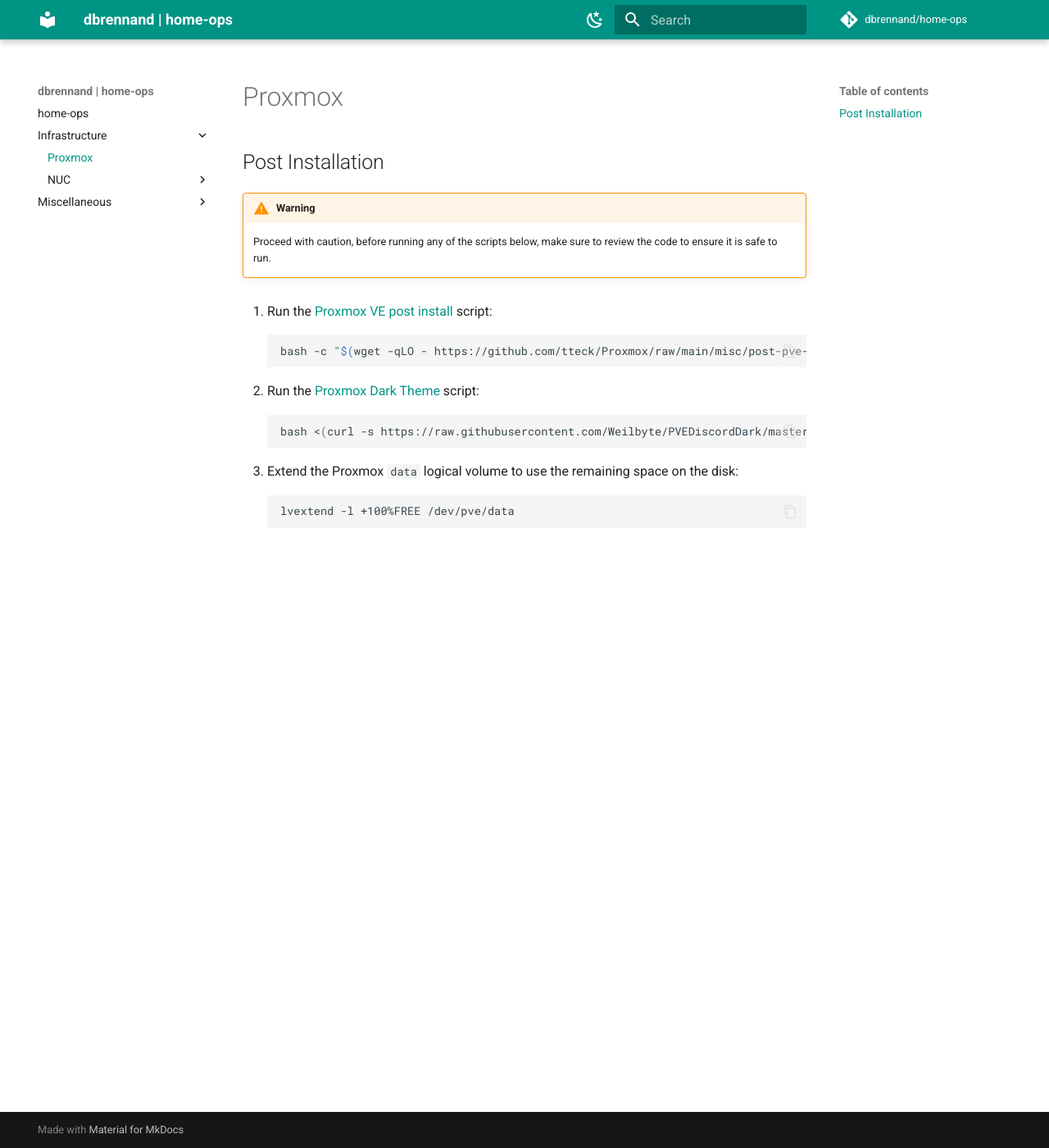
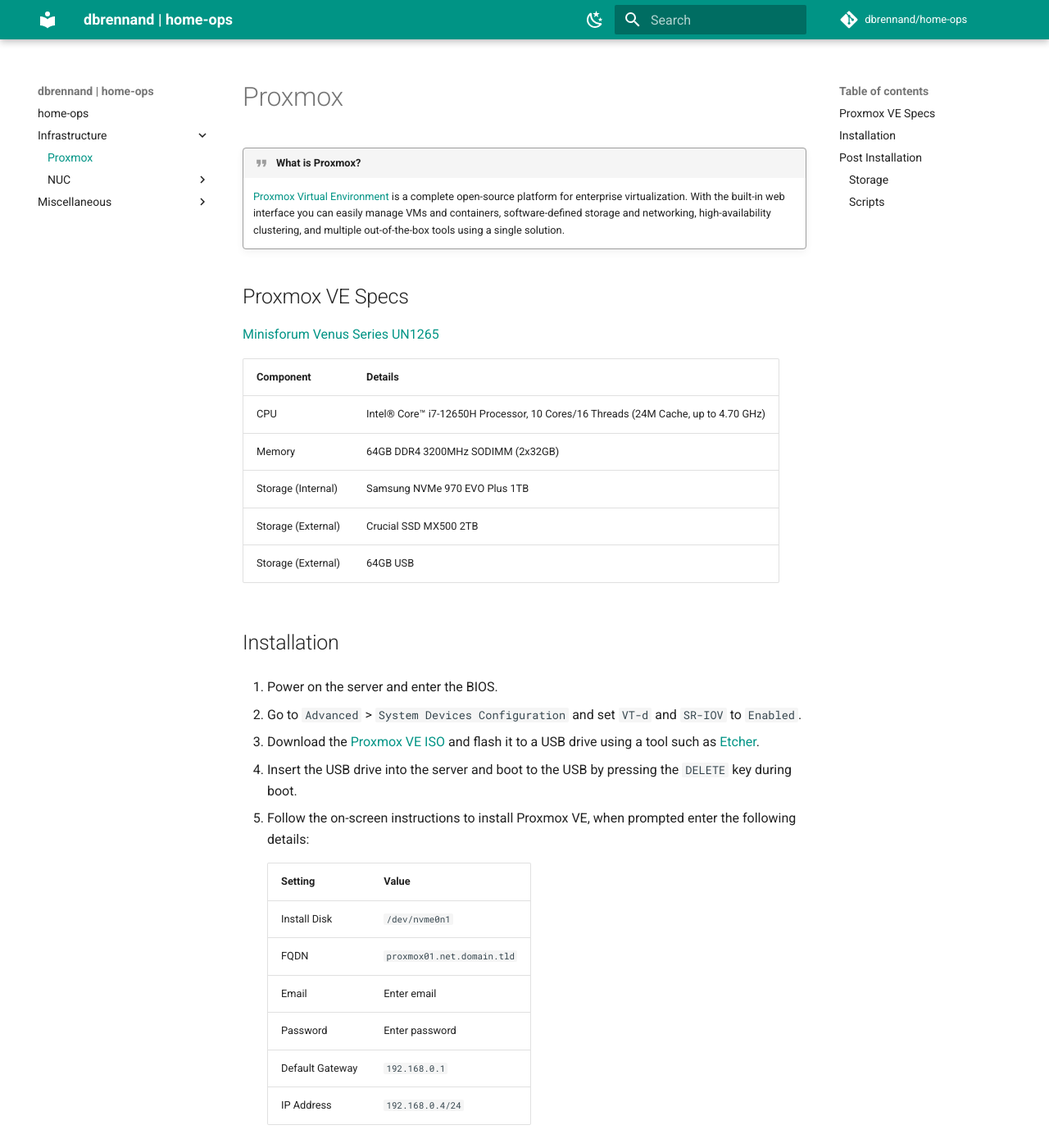
Before and after one commit to dbrennand/home-ops, an MkDocs documentation site: the page built from docs/infrastructure/proxmox.md, in a window 1280 px wide and 1400 px high. Shown: the whole window at 82% size. Built offline with MkDocs 1.6.1 and Material for MkDocs 9.7.7, drawn with Linux system fonts in a browser that asks for light colours; comment, search, counter and statistics services are not loaded; some of the changed text lies outside the part shown.

Commit message:
docs(refactor): progress on Proxmox docs

````diff
--- a/docs/infrastructure/proxmox.md
+++ b/docs/infrastructure/proxmox.md
@@ -1,4 +1,85 @@
+!!! quote "What is Proxmox?"
+
+    [Proxmox Virtual Environment](https://www.proxmox.com/en/) is a complete open-source platform for enterprise virtualization. With the built-in web interface you can easily manage VMs and containers, software-defined storage and networking, high-availability clustering, and multiple out-of-the-box tools using a single solution.
+
+## Proxmox VE Specs
+
+[Minisforum Venus Series UN1265](https://store.minisforum.uk/collections/intel/products/un1265)
+
+| Component          | Details                                                                           |
+| :----------------- | :-------------------------------------------------------------------------------- |
+| CPU                | Intel® Core™ i7-12650H Processor, 10 Cores/16 Threads (24M Cache, up to 4.70 GHz) |
+| Memory             | 64GB DDR4 3200MHz SODIMM (2x32GB)                                                 |
+| Storage (Internal) | Samsung NVMe 970 EVO Plus 1TB                                                     |
+| Storage (External) | Crucial SSD MX500 2TB                                                             |
+| Storage (External) | 64GB USB                                                                          |
+
+## Installation
+
+1. Power on the server and enter the BIOS.
+
+2. Go to `Advanced` > `System Devices Configuration` and set `VT-d` and `SR-IOV` to `Enabled`.
+
+3. Download the [Proxmox VE ISO](https://www.proxmox.com/en/downloads/proxmox-virtual-environment/iso) and flash it to a USB drive using a tool such as [Etcher](https://etcher.balena.io/).
+
+4. Insert the USB drive into the server and boot to the USB by pressing the `DELETE` key during boot.
+
+5. Follow the on-screen instructions to install Proxmox VE, when prompted enter the following details:
+
+      | Setting         | Value                      |
+      | --------------- | -------------------------- |
+      | Install Disk    | `/dev/nvme0n1`             |
+      | FQDN            | `proxmox01.net.domain.tld` |
+      | Email           | Enter email                |
+      | Password        | Enter password             |
+      | Default Gateway | `192.168.0.1`              |
+      | IP Address      | `192.168.0.4/24`           |
+
+6. Once installation has completed, login to the web interface listening on port `8006` using the FQDN and credentials entered during installation.
+
 ## Post Installation
+
+Below are the post installation steps for configuring the Proxmox VE server.
+
+Copy SSH public key to the Proxmox VE server's `authorized_keys` file:
+
+```bash
+ssh-copy-id -i root@proxmox01.net.domain.tld
+```
+
+### Storage
+
+!!! info
+
+    I chose not to automate this process because it only has to be done one time and takes only a few minutes to complete.
+
+1. Extend the Proxmox `data` logical volume to use the remaining space in the volume group:
+
+    ```bash
+    lvextend -l +100%FREE /dev/pve/data
+    ```
+
+2. Login to the Proxmox web interface and navigate to `Datacenter` > `proxmox01` > `Disks`:
+
+    - Click `/dev/sda` and select `Initialize Disk with GPT`
+    - Click `/dev/sdb` and select `Initialize Disk with GPT`
+
+3. Navigate to `Disks` > `LVM-Thin` > `Create: Thinpool`, enter the following details and click **Create**:
+
+      | Setting | Value      |
+      | ------- | ---------- |
+      | Disk    | `/dev/sda` |
+      | Name    | ssd        |
+
+4. Navigate to `Disks` > `Directory` > `Create: Directory`, enter the following details and click **Create**:
+
+      | Setting    | Value      |
+      | ---------- | ---------- |
+      | Disk       | `/dev/sdb` |
+      | Filesystem | `xfs`      |
+      | Name       | ISOs       |
+
+### Scripts
 
 !!! warning
 
@@ -15,9 +96,3 @@
     ```bash
     bash <(curl -s https://raw.githubusercontent.com/Weilbyte/PVEDiscordDark/master/PVEDiscordDark.sh ) install
     ```
-
-3. Extend the Proxmox `data` logical volume to use the remaining space on the disk:
-
-    ```bash
-    lvextend -l +100%FREE /dev/pve/data
-    ```
````
Also changed, not shown: docs/infrastructure/NUC/openmediavault.md (+1 -1 lines).
